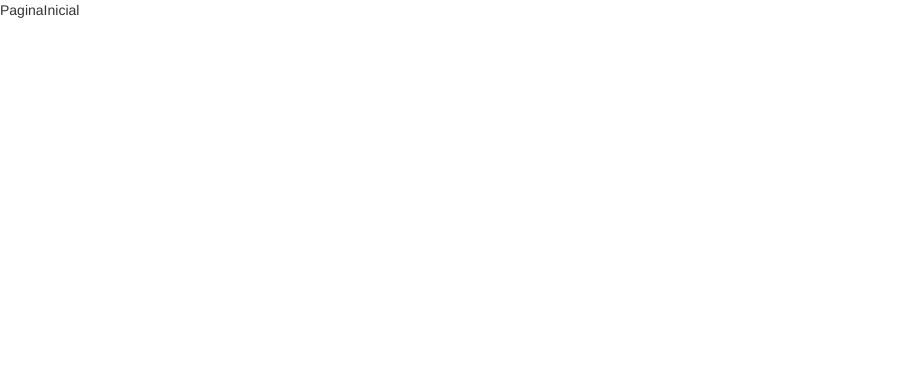
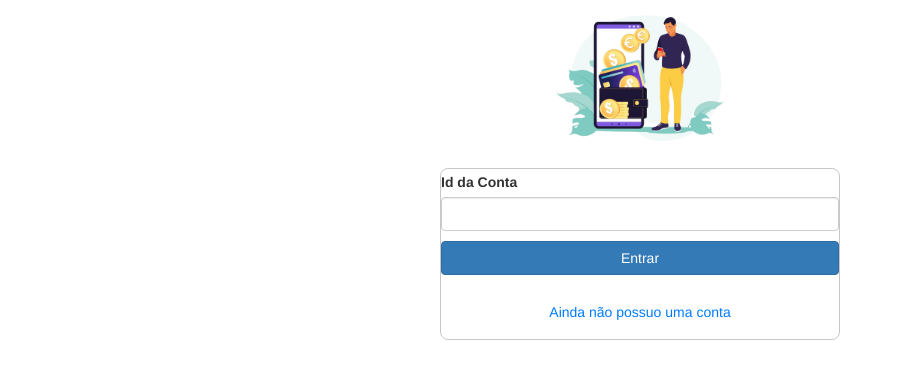
Before and after one commit to Humberto-Bonadiman/extrato, a React (Create React App) app: page / in a window 1280 px wide. Shown: the top 378 px of the page, without its empty margins (0-902 px from the left). Built offline with nearby package versions, Linux system fonts and the light colour scheme; no server answers.

Commit message:
feat: criação da página inicial

```diff
--- a/public/index.html
+++ b/public/index.html
@@ -9,35 +9,13 @@
       name="description"
       content="Web site created using create-react-app"
     />
+    <link rel="stylesheet" href="https://cdn.jsdelivr.net/npm/bootstrap@4.0.0/dist/css/bootstrap.min.css" integrity="sha384-Gn5384xqQ1aoWXA+058RXPxPg6fy4IWvTNh0E263XmFcJlSAwiGgFAW/dAiS6JXm" crossorigin="anonymous">
     <link rel="apple-touch-icon" href="%PUBLIC_URL%/logo192.png" />
-    <!--
-      manifest.json provides metadata used when your web app is installed on a
-      user's mobile device or desktop. See https://developers.google.com/web/fundamentals/web-app-manifest/
-    -->
     <link rel="manifest" href="%PUBLIC_URL%/manifest.json" />
-    <!--
-      Notice the use of %PUBLIC_URL% in the tags above.
-      It will be replaced with the URL of the `public` folder during the build.
-      Only files inside the `public` folder can be referenced from the HTML.
-
-      Unlike "/favicon.ico" or "favicon.ico", "%PUBLIC_URL%/favicon.ico" will
-      work correctly both with client-side routing and a non-root public URL.
-      Learn how to configure a non-root public URL by running `npm run build`.
-    -->
     <title>Extrato Bancário</title>
   </head>
   <body>
     <noscript>You need to enable JavaScript to run this app.</noscript>
     <div id="root"></div>
-    <!--
-      This HTML file is a template.
-      If you open it directly in the browser, you will see an empty page.
-
-      You can add webfonts, meta tags, or analytics to this file.
-      The build step will place the bundled scripts into the <body> tag.
-
-      To begin the development, run `npm start` or `yarn start`.
-      To create a production bundle, use `npm run build` or `yarn build`.
-    -->
   </body>
 </html>
--- a/src/pages/PaginaInicial.tsx
+++ b/src/pages/PaginaInicial.tsx
@@ -1,9 +1,110 @@
-import React from 'react';
+import { useState } from 'react';
+import { useNavigate } from 'react-router-dom';
+import Form from 'react-bootstrap/Form';
+import Figure from 'react-bootstrap/Figure';
+import Alert from 'react-bootstrap/Alert';
+import Container from 'react-bootstrap/Container';
+import Button from 'react-bootstrap/Button';
+import { fetchEncontrarContaPeloId } from '../services/api';
+// import { useAppDispatch } from '../app/hooks';
+import Logo from '../images/digital_wallet.png';
+import '../styles/paginaInicial.css';
 
 function PaginaInicial() {
+  const navigate = useNavigate();
+  // const dispatch = useAppDispatch();
+
+  const [idConta, setIdConta] = useState(0);
+  const [error, setError] = useState(false);
+
+  const handleClick = async (event: { preventDefault: () => void; }) => {
+    event.preventDefault();
+    const result = await fetchEncontrarContaPeloId(idConta);
+    const GET = 200;
+    if (result.status === GET) {
+      const body = await result.json();
+      localStorage.setItem('id_conta', JSON.stringify(body?.idConta));
+      localStorage.setItem('nomeResponsavel', JSON.stringify(body?.nomeResponsavel));
+      setTimeout(() => {
+        navigate('/extrato');
+      }, 1000);
+    }
+    if (result.status !== GET) {
+      setError(true);
+    }
+  };
+
+  /* const UserIsOn = () => {
+    const value = localStorage.getItem('token');
+    if (typeof value === 'string') {
+      const parse = JSON.parse(value);
+      if (parse) {
+        dispatch(alterToken(parse));
+      }
+    }
+  }; */
+
+  // eslint-disable-next-line react-hooks/exhaustive-deps
+  // useEffect(UserIsOn, []);
+
+  const ALERT = (
+    <Alert
+      variant="danger"
+      className="container-sm error text-center mt-1 w-50"
+      data-testid="login__element-invalid-id"
+    >
+      <p>
+        Id não encontrado&nbsp;&nbsp;&nbsp;&nbsp;
+        <Button onClick={() => setError(false)} variant="outline-danger">
+          X
+        </Button>
+      </p>
+    </Alert>
+  );
+
   return (
-    <div>PaginaInicial</div>
-  )
+    <Container className="container-form">
+      <Figure className="container-sm text-center">
+        <Figure.Image
+          width={ 230 }
+          alt="Logo"
+          src={ Logo}
+          className="rounded-3"
+        />
+      </Figure>
+      <Form
+        className="card mt-3 pb-3 pt-1 container-sm w-50"
+        style={ { maxWidth: '400px', minWidth: '300px' } }
+      >
+        <Form.Group className="mb-3" controlId="formBasicEmail">
+          <Form.Label data-testid="login__label-id-conta">Id da Conta</Form.Label>
+          <Form.Control
+            type="number"
+            data-testid="login_input-id-conta"
+            onChange={ ({ target }) => setIdConta(Number(target.value)) }
+          />
+        </Form.Group>
+        <Button
+          variant="primary"
+          type="submit"
+          data-testid="login__button-login"
+          onClick={ handleClick }
+        >
+          Entrar
+        </Button>
+        <br/>
+        <Button
+          variant="outline-primary"
+          type="submit"
+          data-testid="login__button-register"
+          onClick={ () => { navigate('/registro'); } }
+        >
+          Ainda não possuo uma conta
+        </Button>
+      </Form>
+      { error && ALERT }
+    </Container>
+  );
 };
 
 export default PaginaInicial;
--- a/src/pages/Registro.tsx
+++ b/src/pages/Registro.tsx
@@ -1,9 +1,10 @@
 import React from 'react';
 
+
 function Registro() {
-  return (
+  return(
     <div>Registro</div>
-  )
+  );
 };
 
 export default Registro;
--- a/src/routes/AppRoutes.tsx
+++ b/src/routes/AppRoutes.tsx
@@ -1,12 +1,16 @@
 import React from 'react';
 import { BrowserRouter as Router, useRoutes } from 'react-router-dom';
 import Extrato from '../pages/Extrato';
+import GerarExtrato from '../pages/GerarExtrato';
 import PaginaInicial from '../pages/PaginaInicial';
+import Registro from '../pages/Registro';
 
 const App: React.FC = () => {
   return useRoutes([
     { path: '/', element: <PaginaInicial /> },
-    { path: '/extrato', element: <Extrato /> }
+    { path: '/extrato', element: <Extrato /> },
+    { path: '/registro', element: <Registro /> },
+    { path: '/gerar-extrato', element: <GerarExtrato /> }
   ]);
 };
 
--- a/src/services/api.ts
+++ b/src/services/api.ts
@@ -1,11 +1,16 @@
-import axios from "axios";
+const appJson = 'application/json';
+const NUMBER = 8081;
+const PORT = process.env.REACT_APP_BACKEND_PORT || NUMBER;
+const URL = process.env.REACT_APP_HOSTNAME || 'localhost';
 
-const apiConta = axios.create({
-  baseURL: "http://localhost:8081/conta",
-});
-
-const apiTransferencia = axios.create({
-  baseURL: "http://localhost:8081/transferencia",
-});
-
-export default { apiConta, apiTransferencia };
+export const fetchEncontrarContaPeloId = async (id: number) => {
+  const fecthFindAccount = fetch(`http://${URL}:${PORT}/conta/${id}`, {
+    method: 'GET',
+    headers: {
+      Accept: appJson,
+      'Content-Type': appJson,
+    },
+  });
+  const response = await fecthFindAccount;
+  return response;
+}
--- /dev/null
+++ b/src/styles/paginaInicial.css
@@ -0,0 +1,17 @@
+.container-form {
+  align-items: center;
+  display: flex;
+  flex-direction: column;
+  justify-content: center;
+}
+
+.card {
+  border: 1px solid rgb(199, 199, 199);
+  border-radius: 8px;
+}
+
+.error {
+  border-radius: 8px;
+  max-width: 400px;
+  min-width: 300px;
+}
```
Also changed, not shown: .eslintrc.json (deleted), src/images/digital_wallet.png (added).
